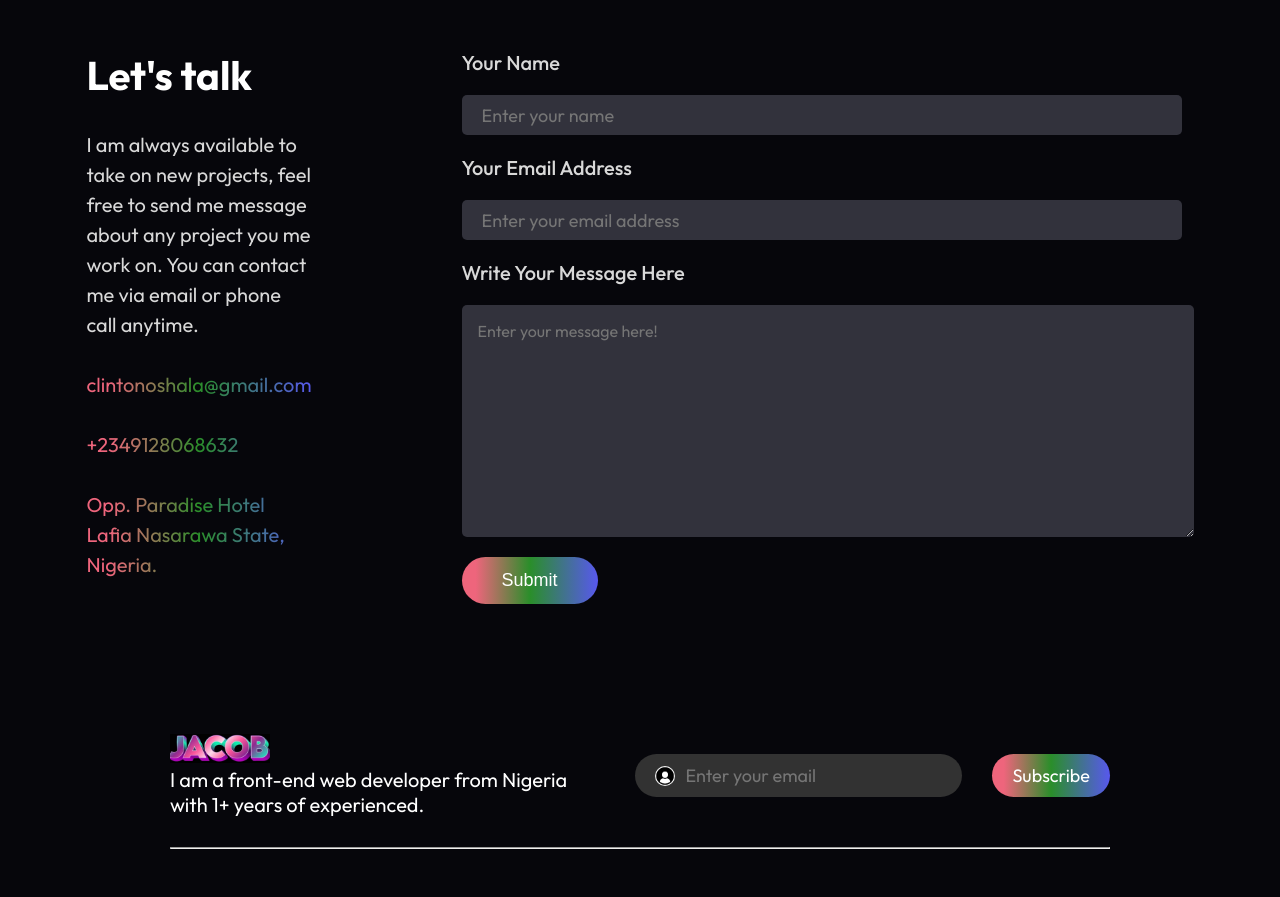
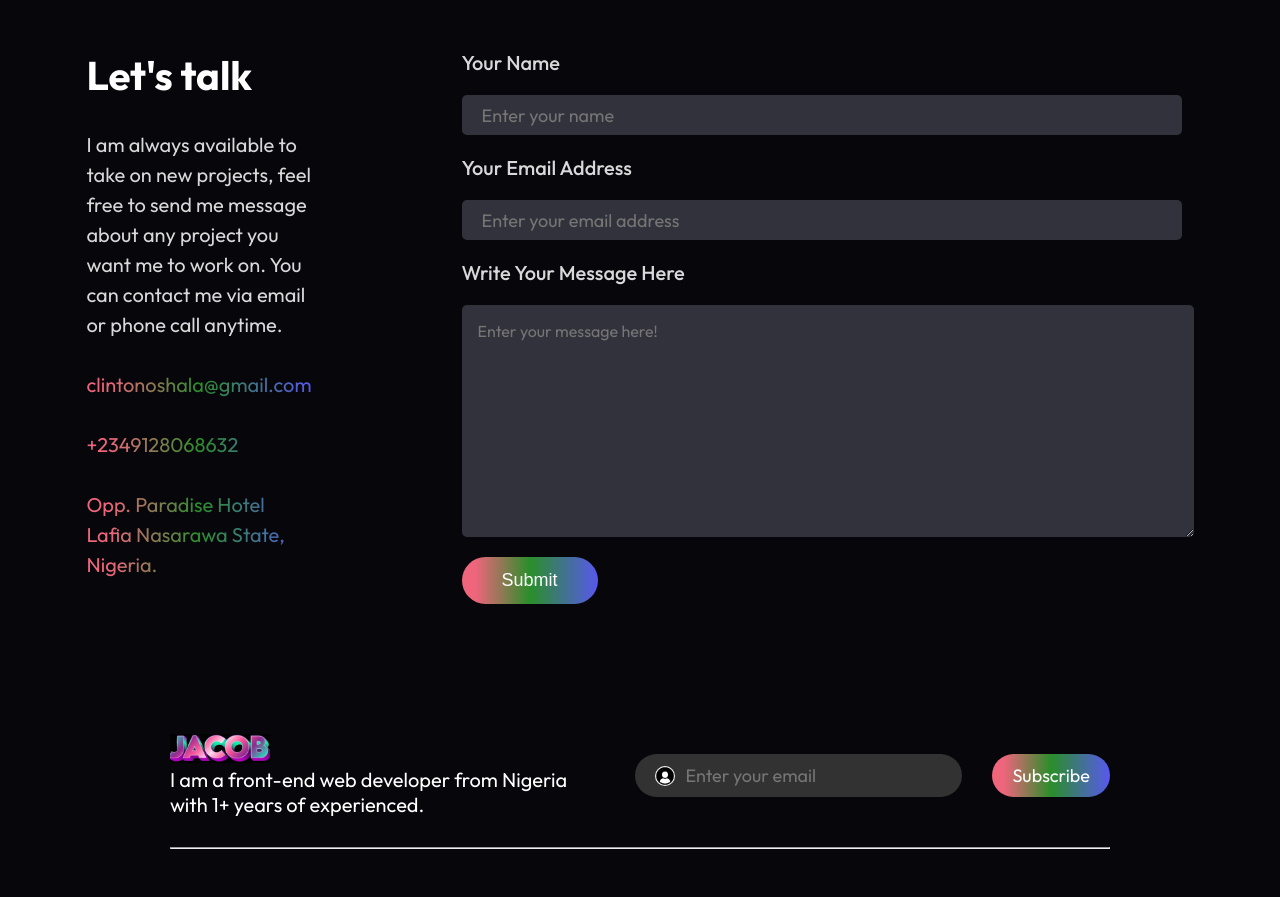
Before and after one commit to BlakWeb/Personal-Portfolio, a React (Vite) app: page / in a window 1280 px wide. Shown: the part 5300-6197 px from the top of the page. Built offline with nearby package versions, Linux system fonts and the light colour scheme.

Commit message:
Update Contact.jsx

```diff
--- a/src/components/Contact/Contact.jsx
+++ b/src/components/Contact/Contact.jsx
@@ -40,7 +40,7 @@ const Contact = () => {
           <h1>Let's talk</h1>
           <p>
             I am always available to take on new projects, feel free to send me
-            message about any project you me work on. You can contact me via
+            message about any project you want me to work on. You can contact me via
             email or phone call anytime.
           </p>
           <div className="contact-details">
```
